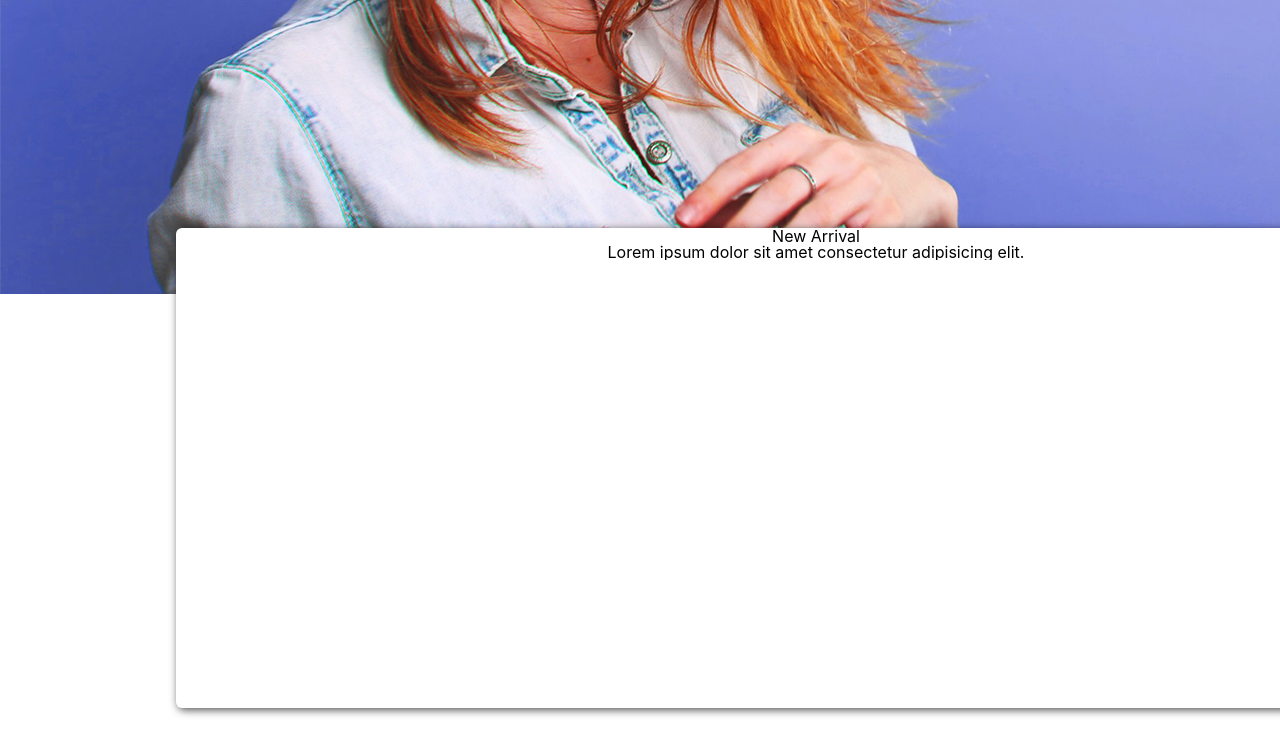
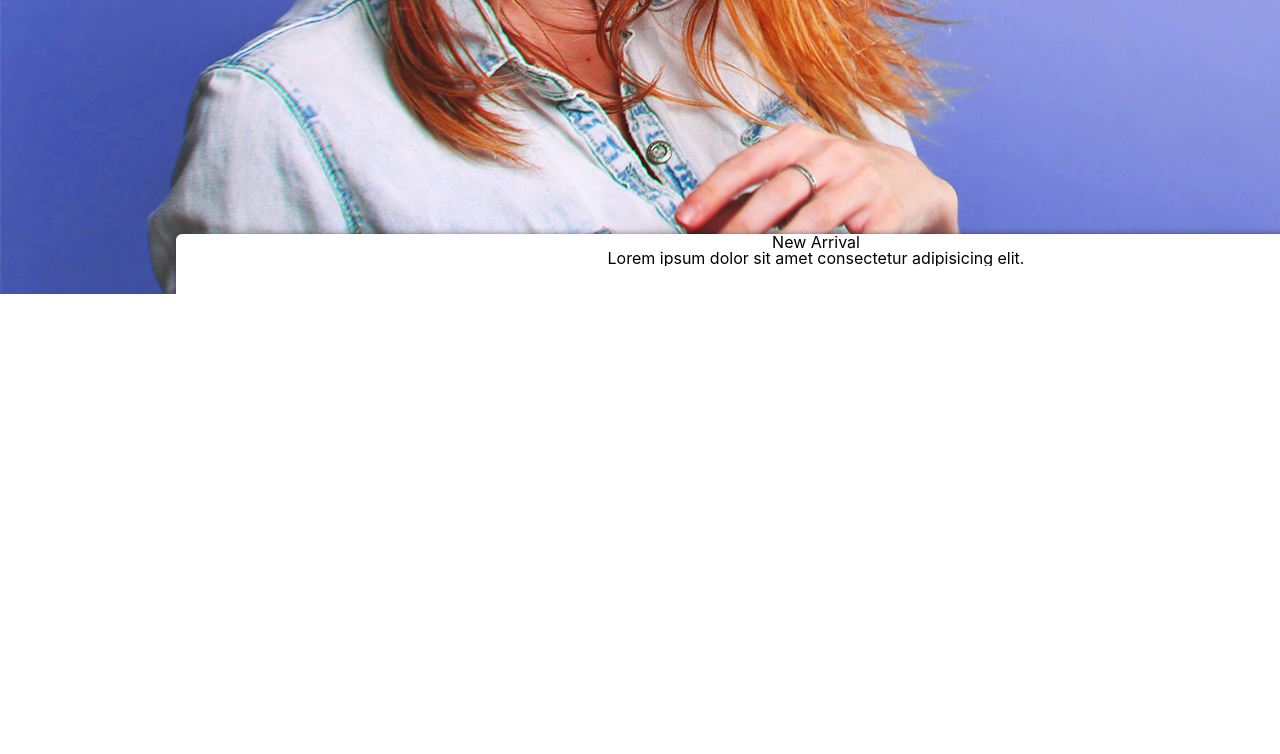
Before and after one commit to nnamdi16/ecommerce-site, a React (Create React App) app: page / in a window 1280 px wide. Shown: the part 826-1580 px from the top of the page. After the commit the page ends 1120 px from the top, so only its background shows below. Built offline with nearby package versions, Linux system fonts and the light colour scheme.

Commit message:
Add advert-layout and product-layout classes to banner class

```diff
--- a/src/components/LandingPage/LandingPage.js
+++ b/src/components/LandingPage/LandingPage.js
@@ -64,13 +64,11 @@ export default class LandingPage extends Component {
 						<div className="banner">
 							<img src={banner} alt="Banner" />
 						</div>
-					</div>
-				</div>
+						<div className="advert-layout">
 							<div className="ecommerce-discount">
 								<div className="summer-discount">
 									<p>20% off</p>
 								</div>
-
 								<div className="summer-collection">
 									<p>Summer Collection</p>
 								</div>
@@ -81,8 +79,11 @@ export default class LandingPage extends Component {
 									<button class="btn-overlay">Read More</button>
 								</div>
 							</div>
+						</div>
 						<div className="product-layout">
 							<Card />
+						</div>
+					</div>
 				</div>
 			</div>
 		);
```
Lines whose indentation alone changed are shown as unchanged.
